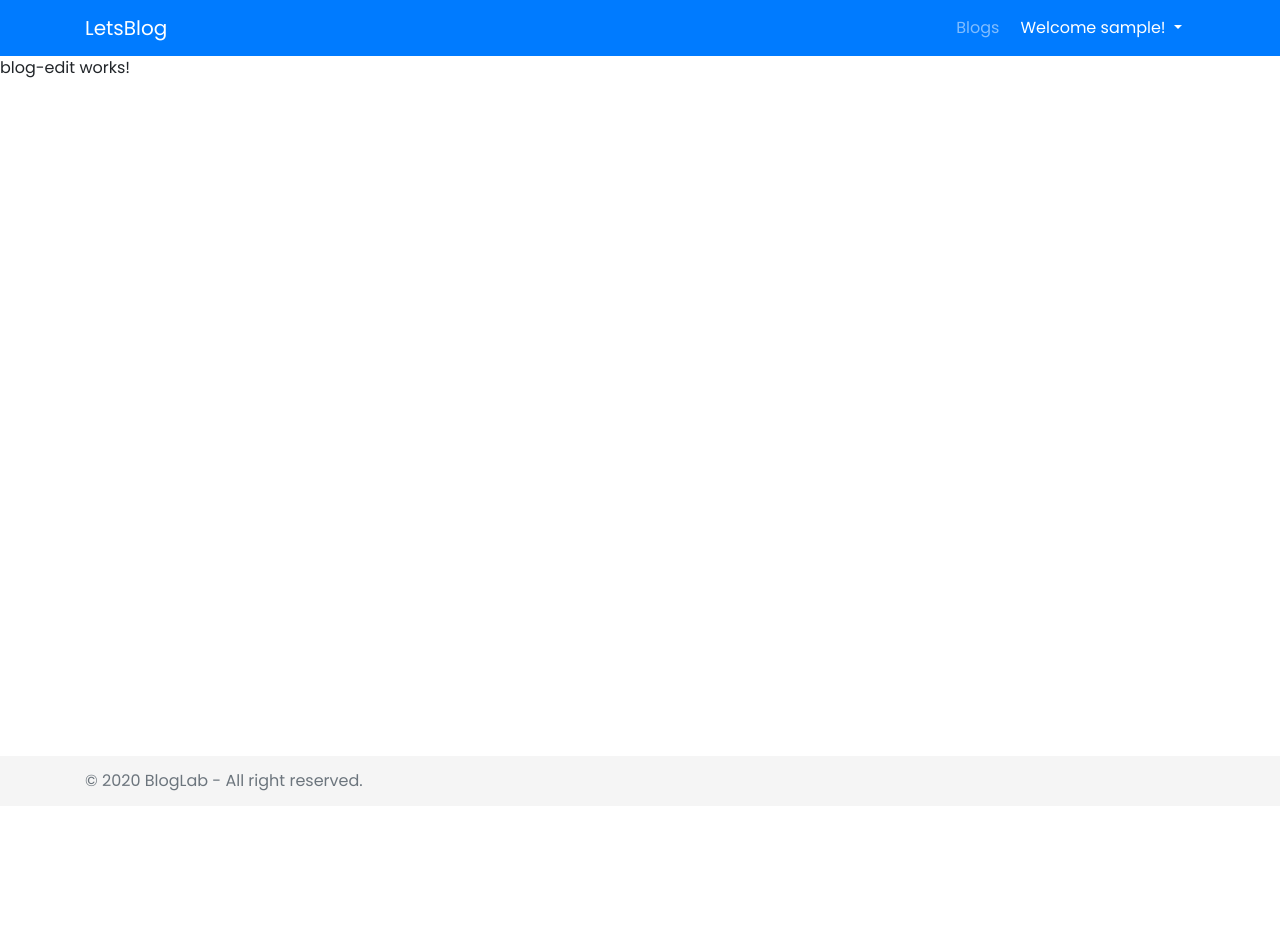
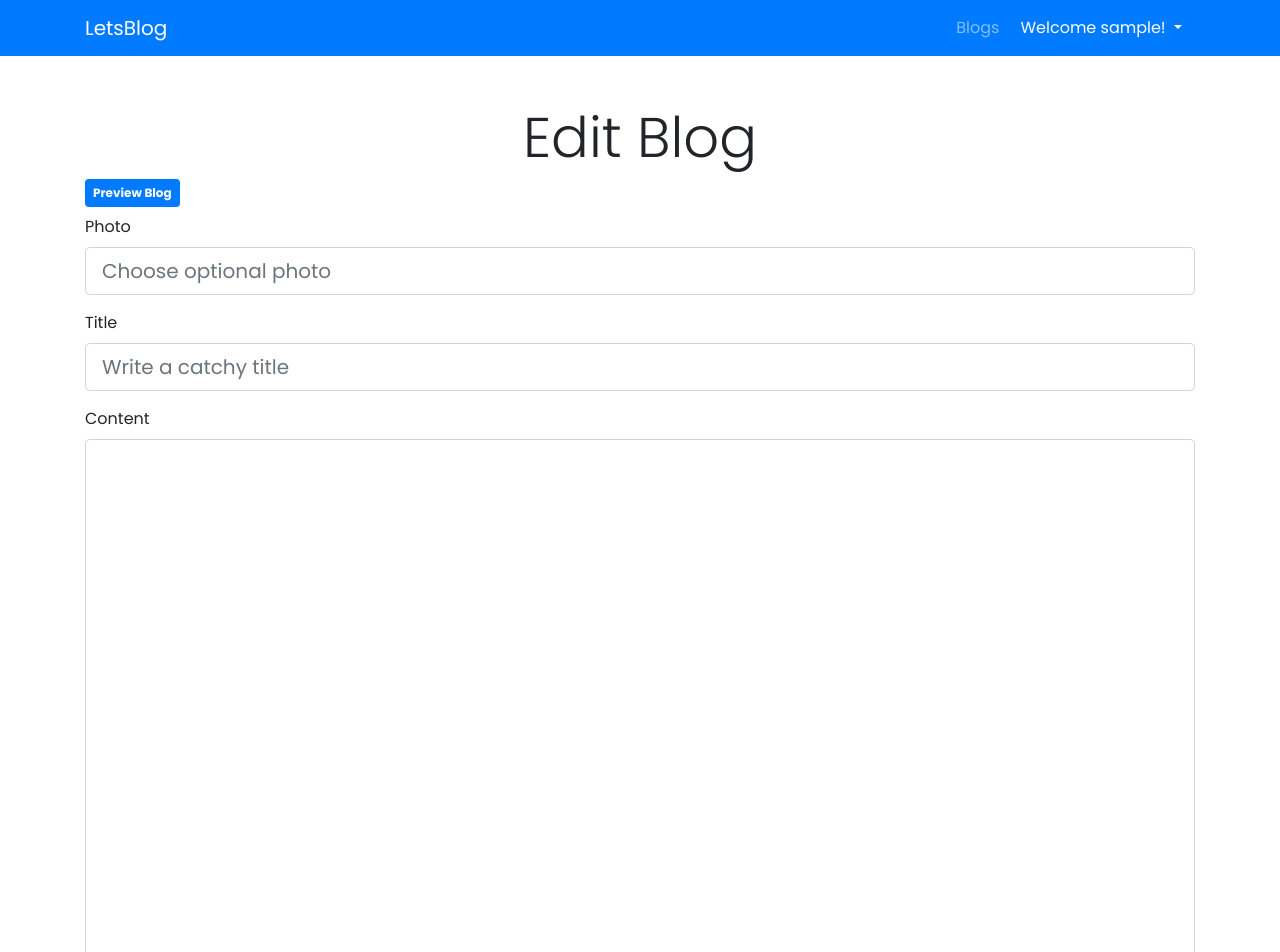
Before and after one commit to FarhanPatel88/LetsBlog, an Angular app in the folder LetsBlog-UI/: page /dashboard/1 in a window 1280 px wide. Shown: the top 952 px of the page. Before the commit the page ends 806 px from the top, so only its background shows below. Built offline with nearby package versions, Linux system fonts and the light colour scheme; no server answers; sample sign-in values are in the browser's storage.

Commit message:
Blog Edit Component Created.

```diff
--- a/LetsBlog-UI/src/app/app.module.ts
+++ b/LetsBlog-UI/src/app/app.module.ts
@@ -3,6 +3,7 @@ import { BrowserModule } from '@angular/platform-browser';
 import { HttpClient, HttpClientModule, HTTP_INTERCEPTORS } from '@angular/common/http';
 import { BsDropdownModule } from 'ngx-bootstrap/dropdown';
 import { CollapseModule } from 'ngx-bootstrap/collapse';
+import { TypeaheadModule } from 'ngx-bootstrap/typeahead';
 
 import { AppRoutingModule } from './app-routing.module';
 import { AppComponent } from './app.component';
@@ -56,10 +57,11 @@ import { FormsModule, ReactiveFormsModule } from '@angular/forms';
         ToastrModule.forRoot({
             positionClass: 'toast-bottom-right',
         }),
-        BsDropdownModule,
-        CollapseModule,
+        BsDropdownModule.forRoot(),
+        CollapseModule.forRoot(),
         FormsModule,
         ReactiveFormsModule,
+        TypeaheadModule.forRoot(),
     ],
     providers: [
         HttpClient,
--- a/LetsBlog-UI/src/app/components/blog-components/blog-edit/blog-edit.component.html
+++ b/LetsBlog-UI/src/app/components/blog-components/blog-edit/blog-edit.component.html
@@ -1 +1,65 @@
-<p>blog-edit works!</p>
+<div class="container">
+
+    <div class="d-flex justify-content-center">
+        <h1 class="display-4 mt-5">{{ isNew() ? 'Create' : 'Edit' }} Blog</h1>
+    </div>
+
+    <a *ngIf="!isNew()" routerLink="/blogs/{{blogForm.get('blogId').value}}" class="badge badge-primary mb-2 p-2">
+        Preview Blog
+    </a>
+
+    <form [formGroup]="blogForm" (ngSubmit)="onSubmit()">
+
+        <div class="form-group">
+            <label for="photo">Photo</label>
+
+            <input formControlName="photoDescription" [typeahead]="userPhotos" typeaheadOptionField="description" [typeaheadScrollable]="true"
+                [typeaheadOptionsInScrollableView]="5" (typeaheadOnSelect)="onSelect($event)" placeholder="Choose optional photo"
+                class="form-control form-control-lg" id="photo">
+        </div>
+
+        <div class="form-group">
+
+            <label for="title">Title</label>
+
+            <input type="text" [ngClass]="{'is-invalid' : hasErrors('title') && isTouched('title'),
+                            'is-valid' : !hasErrors('title') && isTouched('title')}" class="form-control form-control-lg" formControlName="title"
+                placeholder="Write a catchy title" id="title">
+
+            <div *ngIf="hasError('title', 'required')" class="invalid-feedback">
+                Title is required
+            </div>
+
+            <div *ngIf="hasError('title', 'minlength') || hasError('title', 'maxlength')" class="invalid-feedback">
+                Must be between 10-50 characters
+            </div>
+        </div>
+
+        <div class="form-group">
+
+            <label for="content">Content</label>
+
+            <textarea [ngClass]="{'is-invalid' : hasErrors('content') && isTouched('content'),
+                            'is-valid' : !hasErrors('content') && isTouched('content')}" class="form-control form-control-lg"
+                formControlName="content" id="content" rows="20"></textarea>
+
+            <div *ngIf="hasError('content', 'required')" class="invalid-feedback">
+                Content is required
+            </div>
+
+            <div *ngIf="hasError('content', 'minlength') || hasError('content', 'maxlength')" class="invalid-feedback">
+                Must be between 300-5000 characters
+            </div>
+        </div>
+
+        <button class="btn bg-primary text-light mr-2" [disabled]="!blogForm.valid && !!blogForm.pristine">
+            Save
+        </button>
+
+        <button class="btn btn-danger text-light" *ngIf="!!getPhoto(blogForm.get('photoId').value)" (click)="detachPhoto()">
+            Detach Photo
+        </button>
+
+    </form>
+
+</div>
--- a/LetsBlog-UI/src/app/components/blog-components/blog-edit/blog-edit.component.ts
+++ b/LetsBlog-UI/src/app/components/blog-components/blog-edit/blog-edit.component.ts
@@ -1,15 +1,119 @@
 import { Component, OnInit } from '@angular/core';
+import { FormGroup, FormBuilder, Validators } from '@angular/forms';
+import { ActivatedRoute } from '@angular/router';
+import { TypeaheadMatch } from 'ngx-bootstrap/typeahead';
+import { ToastrService } from 'ngx-toastr';
+import { BlogCreate } from 'src/app/models/blog/blog-create.model';
+import { Blog } from 'src/app/models/blog/blog.model';
+import { Photo } from 'src/app/models/photo/photo.model';
+import { BlogService } from 'src/app/services/blog.service';
+import { PhotoService } from 'src/app/services/photo.service';
 
 @Component({
-  selector: 'app-blog-edit',
-  templateUrl: './blog-edit.component.html',
-  styleUrls: ['./blog-edit.component.scss']
+    selector: 'app-blog-edit',
+    templateUrl: './blog-edit.component.html',
+    styleUrls: ['./blog-edit.component.scss'],
 })
 export class BlogEditComponent implements OnInit {
+    blogForm: FormGroup;
+    confirmImageDelete: boolean = false;
+    userPhotos: Photo[] = [];
 
-  constructor() { }
+    constructor(
+        private route: ActivatedRoute,
+        private formBuilder: FormBuilder,
+        private blogService: BlogService,
+        private photoService: PhotoService,
+        private toastr: ToastrService
+    ) {}
 
-  ngOnInit(): void {
-  }
+    ngOnInit(): void {
+        const blogId = parseInt(this.route.snapshot.paramMap.get('id'));
 
+        this.blogForm = this.formBuilder.group({
+            blogId: [blogId],
+            title: ['', [Validators.required, Validators.minLength(10), Validators.maxLength(50)]],
+            content: ['', [Validators.required, Validators.minLength(300), Validators.maxLength(5000)]],
+            photoDescription: [null],
+            photoId: [null],
+        });
+
+        this.photoService.getByApplicationUserId().subscribe((userPhotos) => {
+            this.userPhotos = userPhotos;
+        });
+
+        if (!!blogId && blogId !== -1) {
+            this.blogService.get(blogId).subscribe((blog) => {
+                this.updateForm(blog);
+            });
+        }
+    }
+
+    getPhoto(photoId: number) {
+        for (let i = 0; i < this.userPhotos.length; i++) {
+            if (this.userPhotos[i].photoId === photoId) {
+                return this.userPhotos[i];
+            }
+        }
+
+        return null;
+    }
+
+    isTouched(field: string) {
+        return this.blogForm.get(field).touched;
+    }
+
+    hasErrors(field: string) {
+        return this.blogForm.get(field).errors;
+    }
+
+    hasError(field: string, error: string) {
+        return !!this.blogForm.get(field).hasError(error);
+    }
+
+    isNew() {
+        return parseInt(this.blogForm.get('blogId').value) === -1;
+    }
+
+    detachPhoto() {
+        this.blogForm.patchValue({
+            photoId: null,
+            photoDescription: null,
+        });
+    }
+
+    updateForm(blog: Blog) {
+        let photoDescription = this.getPhoto(blog.photoId)?.description;
+
+        this.blogForm.patchValue({
+            blogId: blog.blogId,
+            title: blog.title,
+            content: blog.content,
+            photoId: blog.photoId,
+            photoDescription: photoDescription,
+        });
+    }
+
+    onSelect(event: TypeaheadMatch): void {
+        let chosenPhoto: Photo = event.item;
+
+        this.blogForm.patchValue({
+            photoId: chosenPhoto.photoId,
+            photoDescription: chosenPhoto.description,
+        });
+    }
+
+    onSubmit() {
+        let blogCreate: BlogCreate = new BlogCreate(
+            this.blogForm.get('blogId').value,
+            this.blogForm.get('title').value,
+            this.blogForm.get('content').value,
+            this.blogForm.get('photoId').value
+        );
+
+        this.blogService.create(blogCreate).subscribe((createdBlog) => {
+            this.updateForm(createdBlog);
+            this.toastr.info('Blog saved.');
+        });
+    }
 }
```
Also changed, not shown: 1 other file (tests, documents, lock files or other folders).
